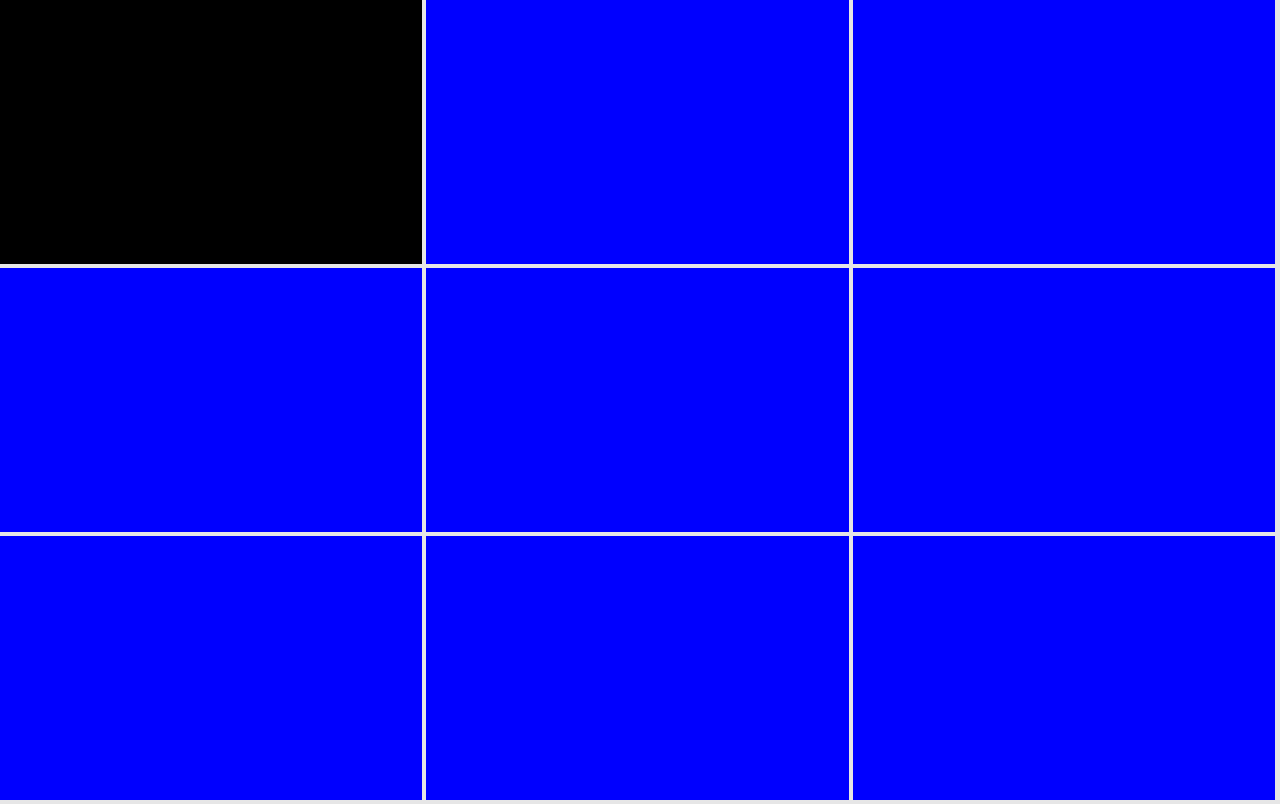
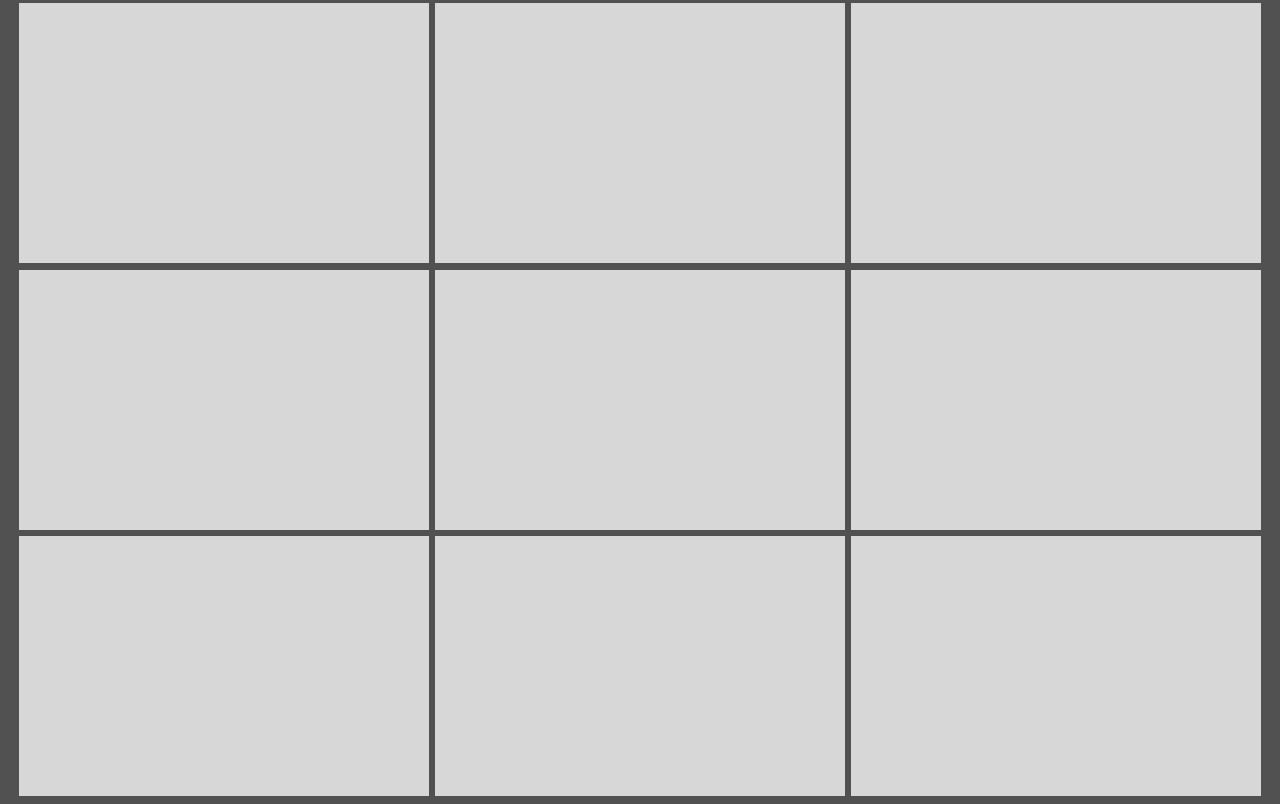
Before and after one commit to johntg96/tictactoe_js, a plain HTML site: page index.html in a window 1280 px wide. Drawn offline with Linux system fonts and the light colour scheme.

Commit message:
redid html and css 3x3 grid. Switched to flexbox. Clicking cell adds H1 tag to cell div, alternating between 'X' or 'O'.

```diff
--- a/index.html
+++ b/index.html
@@ -6,31 +6,16 @@
 	<link rel="stylesheet" type="text/css" href="styles.css">
 </head>
 <body>
-	<div id="board">
-		<div id="topRow">
-			<div id="topLeft" class="block">
-			</div>
-			<div id="topCenter" class="block">
-			</div>
-			<div id="topRight" class="block">
-			</div>
-		</div>
-		<div id="middleRow">
-			<div id="middleLeft" class="block">
-			</div>
-			<div id="middleCenter" class="block">
-			</div>
-			<div id="middleRight" class="block">
-			</div>
-		</div>
-		<div id="bottomRow">
-			<div id="bottomLeft" class="block">
-			</div>
-			<div id="bottomCenter" class="block">
-			</div>
-			<div id="bottomRight" class="block">
-			</div>
-		</div>
+	<div class="board">
+  		<div class="cell" id="topLeft"></div>
+  		<div class="cell" id="topCenter"></div>
+  		<div class="cell" id="topRight"></div>
+  		<div class="cell" id="middleLeft"></div>
+  		<div class="cell" id="middleCenter"></div>
+  		<div class="cell" id="middleRight"></div>
+  		<div class="cell" id="bottomLeft"></div>
+  		<div class="cell" id="bottomCenter"></div>
+  		<div class="cell" id="bottomRight"></div>
 	</div>
 	<script src="tictactoe.js"></script>
 </body>
--- a/styles.css
+++ b/styles.css
@@ -3,18 +3,29 @@
 html, body {
 	height: 100%;
 	width: 100%;
-	background-color: #E6E6E6;
+	background-color: #515151;
 	margin: 0;
 	padding: 0;
 }
 
-#board {
-	width: 100%;
-	height: auto;
+#mark {
+	-webkit-touch-callout: none;
+	-webkit-user-select: none;
+	-khtml-user-select: none;
+	-moz-user-select: none;
+	-ms-user-select: none;
+	user-select: none;
+
 	margin: 0;
+	text-align: center;
+	vertical-align: middle;
+	line-height: 30vh;
+	font-size: 10em;
+	font-family: arial;
+
 }
 
-#topRow {
+/*#topRow {
 	width: 100%;
 	height: auto;
 	margin: 0;
@@ -30,34 +41,25 @@ html, body {
 	width: 100%;
 	height: auto;
 	margin: 0;
+}*/
+
+.board {
+  display: flex;                       /* establish flex container */
+  flex-wrap: wrap;                     /* enable flex items to wrap */
+  justify-content: center;
+  width: 100%;
+  height: auto;
+
 }
 
-#topLeft, #topCenter, #topRight {
-	width: 33%;
-	height: 33vh;
-	background-color: blue;
-	display: inline-block;
-	margin: 0;
+.cell {
+  flex: 0 0 32%;                       /* don't grow, don't shrink, width */
+  height: 32.5vh;
+  width: 32.5vh;
+  margin: .2em .2em;
+  background-color: #D7D7D7;
 }
 
-#middleLeft, #middleCenter, #middleRight {
-	width: 33%;
-	height: 33vh;
-	background-color: blue;
-	display: inline-block;
-	margin: 0;
+.cell:hover {
+	background-color: #FFFFFF;
 }
-
-#bottomLeft, #bottomCenter, #bottomRight {
-	width: 33%;
-	height: 33vh;
-	background-color: blue;
-	display: inline-block;
-	margin: 0;
-}
-
-#topLeft:hover, #topCenter:hover, #topRight:hover,
-#middleLeft:hover, #middleCenter:hover, #middleRight:hover,
-#bottomLeft:hover, #bottomCenter:hover, #bottomRight:hover {
-	background-color: black;
-}
--- a/tictactoe.js
+++ b/tictactoe.js
@@ -1,3 +1,5 @@
+let currentPlayer = 'X';
+
 const gameBoard = () => {
 	let board = [];
 }
@@ -6,6 +8,17 @@ const player = xy => {
 
 }
 
-const block = document.querySelectorAll('.block').forEach(block =>
-	block.addEventListener('click', () => block.style.backgroundColor = 'grey')
+const cell = document.querySelectorAll('.cell').forEach(cell =>
+	cell.addEventListener('click', () => clickedCell(cell.id))
 );
+
+const clickedCell = (id) => {
+	let specificCell = document.querySelector('#' + id);
+	specificCell.innerHTML = '<h1 id="mark">' + currentPlayer + '</h1>';
+
+	if(currentPlayer == 'X') {
+		currentPlayer = 'O';
+	} else {
+		currentPlayer = 'X';
+	}
+}
```
